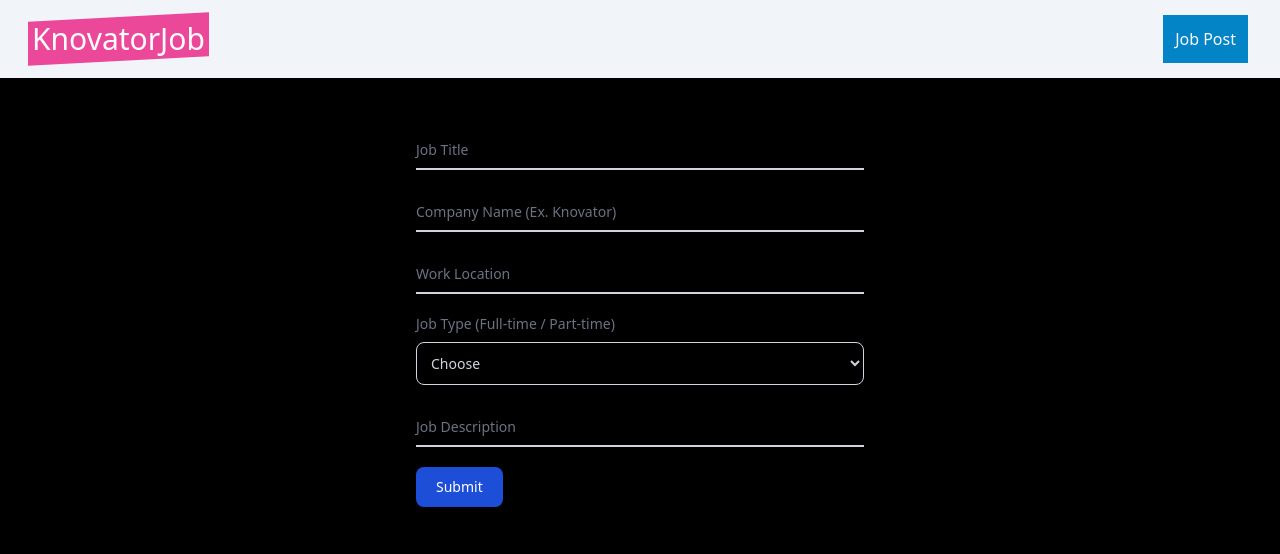
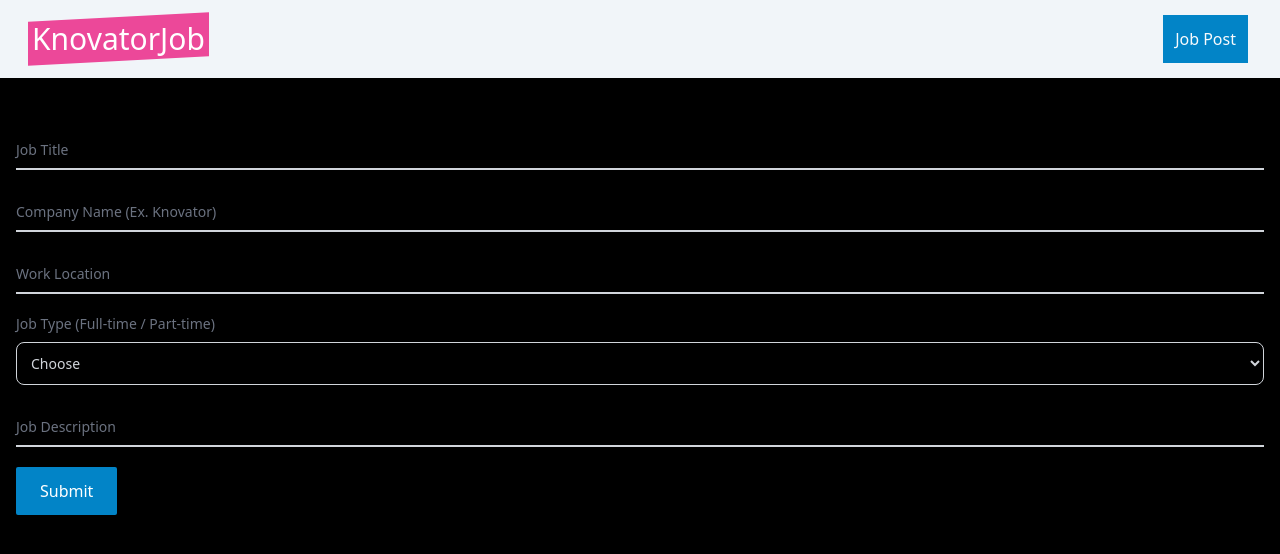
Before and after one commit to prasadshivendra54/knovatorproject, a React (Create React App) app in the folder client/: page /add-job in a window 1280 px wide. Shown: the top 554 px of the page. Built offline with nearby package versions, Linux system fonts and the light colour scheme.

Commit message:
added new style

```diff
--- a/client/public/index.html
+++ b/client/public/index.html
@@ -24,7 +24,7 @@
       work correctly both with client-side routing and a non-root public URL.
       Learn how to configure a non-root public URL by running `npm run build`.
     -->
-    <title>React App</title>
+    <title>pKnovatorJob</title>
   </head>
   <body>
     <noscript>You need to enable JavaScript to run this app.</noscript>
--- a/client/src/Components/Create.jsx
+++ b/client/src/Components/Create.jsx
@@ -45,11 +45,12 @@ const Create = () => {
     }
   };
 
+
   return (
-    <div className="">
+    <div className="px-4">
       <form
         onSubmit={formHandeler}
-        className="max-w-md mx-auto py-[50px] w-full h-full"
+        className="mx-auto py-[50px] w-full h-full"
       >
         <div className="relative z-0 w-full mb-5 group">
           <input
@@ -140,15 +141,11 @@ const Create = () => {
         </div>
         <button
           type="submit"
-          className="text-white bg-blue-700 hover:bg-blue-800 focus:ring-4 focus:outline-none focus:ring-blue-300 font-medium rounded-lg text-sm w-full sm:w-auto px-5 py-2.5 text-center dark:bg-blue-600 dark:hover:bg-blue-700 dark:focus:ring-blue-800"
+          className="bg-[#0284c7] hover:bg-[#0ea5e9] py-3 px-6 rounded-sm"
         >
           Submit
         </button>
       </form>
-
-      {/* <div className="w-full h-full rounded-t-lg">
-        <img className="rounded-t-lg h-full" src={landingPageImage} alt="landingpage" />
-      </div> */}
     </div>
   );
 };
--- a/client/src/Components/Read.jsx
+++ b/client/src/Components/Read.jsx
@@ -80,7 +80,7 @@ const Read = () => {
                 </p>
                 <a
                   href={`/job/${e._id}`}
-                  className="inline-flex items-center px-3 py-2 text-sm font-medium text-center text-white bg-[#0284c7] rounded-sm"
+                  className="inline-flex items-center px-3 py-2 text-sm font-medium text-center text-white bg-[#0284c7] hover:bg-[#0ea5e9] rounded-sm"
                 >
                   Read more
                   <div className="pl-2">
--- a/client/src/Components/ReadById.jsx
+++ b/client/src/Components/ReadById.jsx
@@ -62,7 +62,7 @@ const ReadById = () => {
       <div className="py-6">
             <a
               href="/"
-              className="inline-flex items-center px-6 py-2 text-sm font-medium text-center text-white bg-[#0284c7] rounded-sm"
+              className="inline-flex items-center px-6 py-2 text-sm font-medium text-center text-white bg-[#0284c7] hover:bg-[#0ea5e9] rounded-sm"
             >
               <div className="pr-2">
                 <IoReturnDownBack />
```
